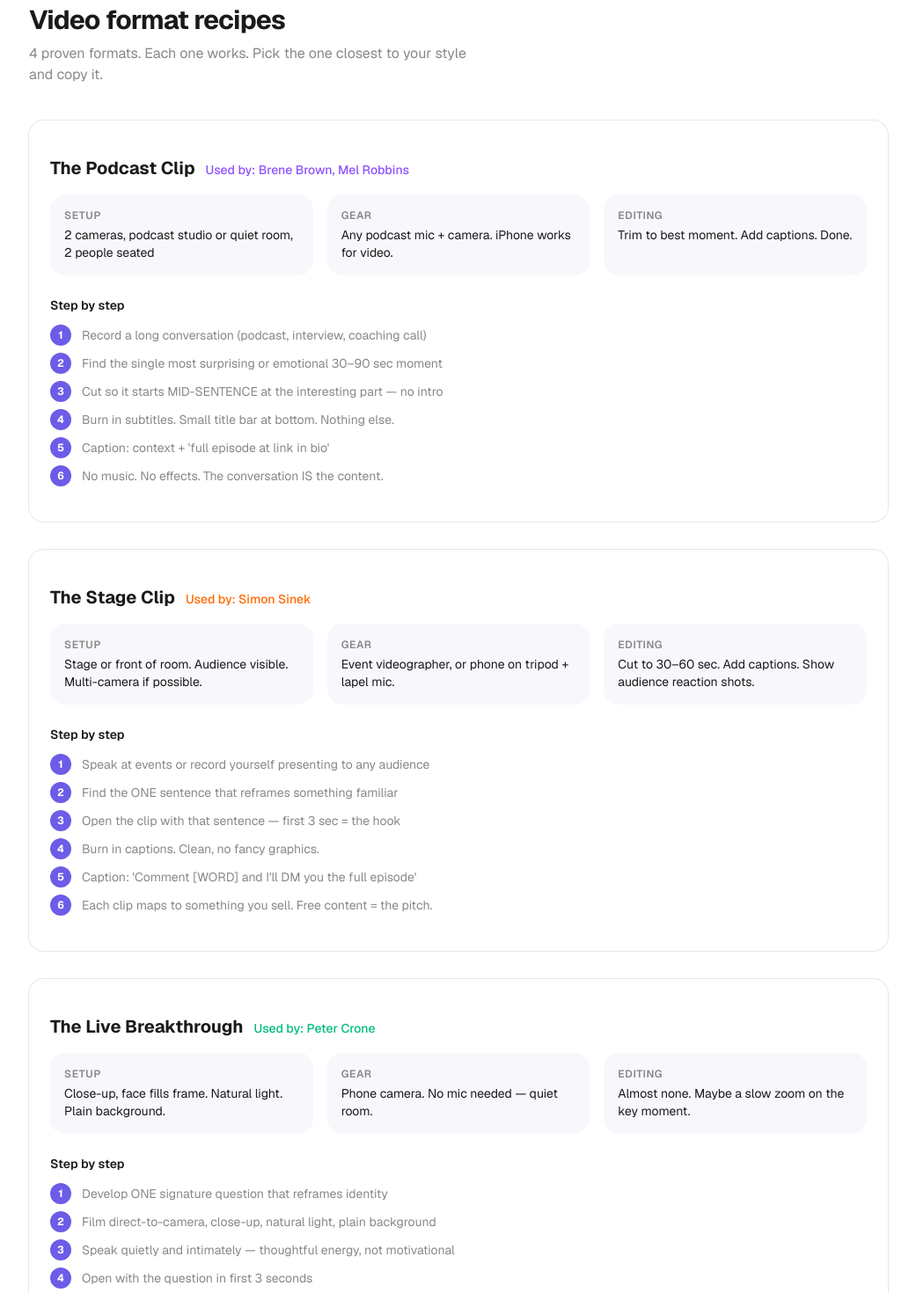
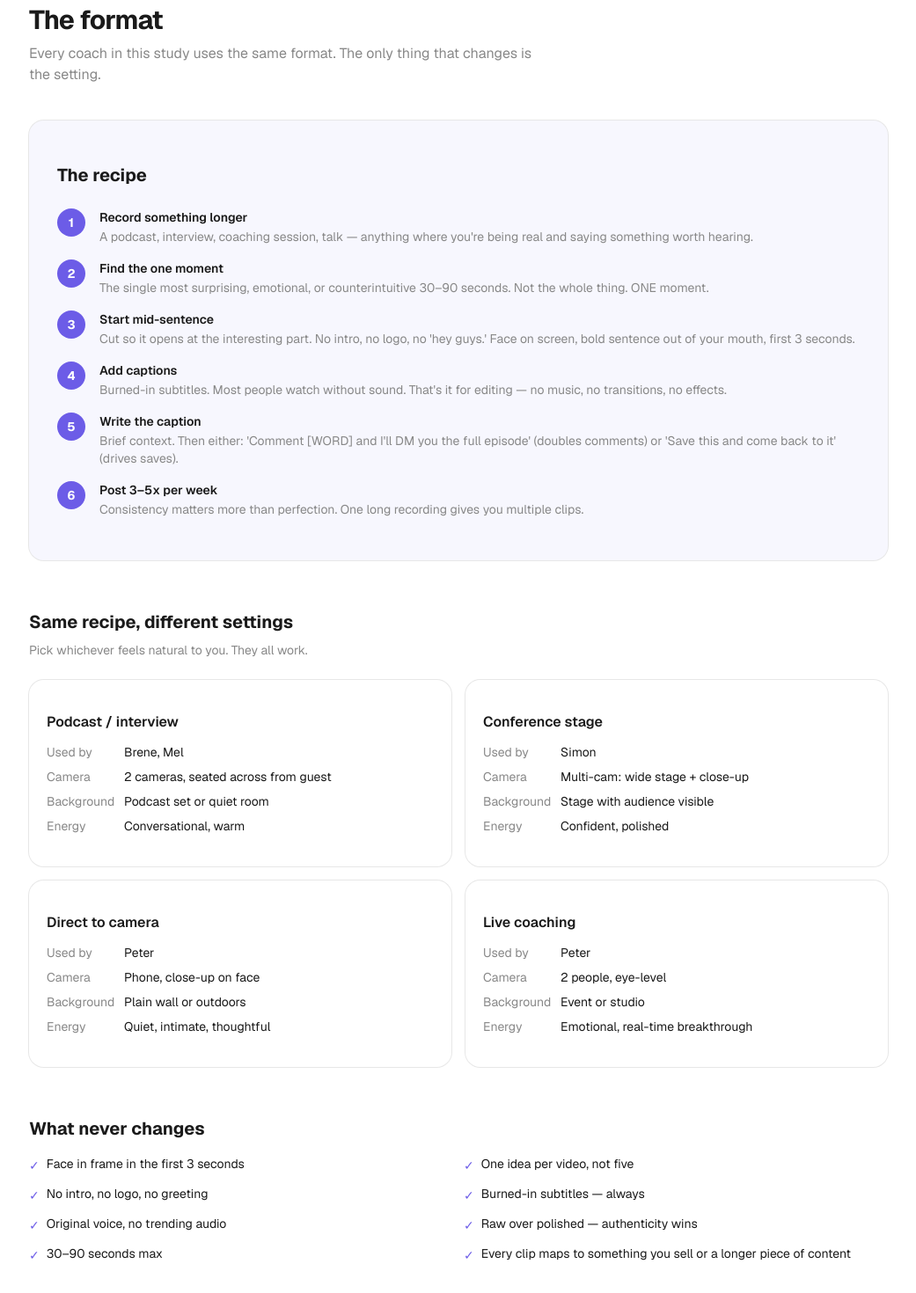
Before and after one commit to william-halbert/life-coach-instagram-study, a Next.js app: page /formats in a window 1280 px wide. Shown: the part 100-1570 px from the top of the page at 88% size, without its empty margins (119-1160 px from the left). Built offline with nearby package versions, Linux system fonts and the light colour scheme.

Commit message:
Simplify formats page — one recipe with setting variations
All 4 coaches use the same core format. Collapsed into one recipe
with a variations grid for different settings (podcast, stage, direct
to camera, live coaching).

Co-Authored-By: Claude Opus 4.7 (1M context) <noreply@anthropic.com>

```diff
--- a/src/app/formats/page.tsx
+++ b/src/app/formats/page.tsx
@@ -1,117 +1,96 @@
 import { Card, CardContent } from "@/components/ui/card";
 
-const formats = [
-  {
-    name: "The Podcast Clip",
-    who: "Brene Brown, Mel Robbins",
-    color: "text-violet-500",
-    steps: [
-      "Record a long conversation (podcast, interview, coaching call)",
-      "Find the single most surprising or emotional 30–90 sec moment",
-      "Cut so it starts MID-SENTENCE at the interesting part — no intro",
-      "Burn in subtitles. Small title bar at bottom. Nothing else.",
-      "Caption: context + 'full episode at link in bio'",
-      "No music. No effects. The conversation IS the content.",
-    ],
-    setup: "2 cameras, podcast studio or quiet room, 2 people seated",
-    gear: "Any podcast mic + camera. iPhone works for video.",
-    editing: "Trim to best moment. Add captions. Done.",
-  },
-  {
-    name: "The Stage Clip",
-    who: "Simon Sinek",
-    color: "text-orange-500",
-    steps: [
-      "Speak at events or record yourself presenting to any audience",
-      "Find the ONE sentence that reframes something familiar",
-      "Open the clip with that sentence — first 3 sec = the hook",
-      "Burn in captions. Clean, no fancy graphics.",
-      "Caption: 'Comment [WORD] and I'll DM you the full episode'",
-      "Each clip maps to something you sell. Free content = the pitch.",
-    ],
-    setup: "Stage or front of room. Audience visible. Multi-camera if possible.",
-    gear: "Event videographer, or phone on tripod + lapel mic.",
-    editing: "Cut to 30–60 sec. Add captions. Show audience reaction shots.",
-  },
-  {
-    name: "The Live Breakthrough",
-    who: "Peter Crone",
-    color: "text-emerald-500",
-    steps: [
-      "Develop ONE signature question that reframes identity",
-      "Film direct-to-camera, close-up, natural light, plain background",
-      "Speak quietly and intimately — thoughtful energy, not motivational",
-      "Open with the question in first 3 seconds",
-      "Caption: ask people to SAVE the post and come back to it",
-      "Film live coaching sessions and clip the breakthrough moments",
-    ],
-    setup: "Close-up, face fills frame. Natural light. Plain background.",
-    gear: "Phone camera. No mic needed — quiet room.",
-    editing: "Almost none. Maybe a slow zoom on the key moment.",
-  },
-  {
-    name: "The Expert Interview",
-    who: "Mel Robbins",
-    color: "text-blue-500",
-    steps: [
-      "Interview a credible expert (doctor, author, researcher)",
-      "Pull the most surprising stat or claim — 30–60 seconds",
-      "Open with the SHOCK: 'This stat will blow your mind'",
-      "Bold subtitles + guest name + episode title on screen",
-      "Caption: 'Comment [WORD] and I'll DM you the full episode'",
-      "Test concepts as clips FIRST — turn winners into products later",
-    ],
-    setup: "Podcast studio, 2 people. Professional but warm.",
-    gear: "Podcast setup — 2 mics, 2 cameras, good lighting.",
-    editing: "Quick cuts between speakers. Zoom on key lines. More polished.",
-  },
+const variations = [
+  { setting: "Podcast / interview", who: "Brene, Mel", camera: "2 cameras, seated across from guest", background: "Podcast set or quiet room", energy: "Conversational, warm" },
+  { setting: "Conference stage", who: "Simon", camera: "Multi-cam: wide stage + close-up", background: "Stage with audience visible", energy: "Confident, polished" },
+  { setting: "Direct to camera", who: "Peter", camera: "Phone, close-up on face", background: "Plain wall or outdoors", energy: "Quiet, intimate, thoughtful" },
+  { setting: "Live coaching", who: "Peter", camera: "2 people, eye-level", background: "Event or studio", energy: "Emotional, real-time breakthrough" },
 ];
 
 export default function Page() {
   return (
     <div className="max-w-5xl mx-auto px-6 pt-12 pb-20">
-      <h1 className="text-3xl font-bold tracking-tight">Video format recipes</h1>
-      <p className="text-muted-foreground mt-2 text-base max-w-lg">
-        4 proven formats. Each one works. Pick the one closest to your style and copy it.
+      <h1 className="text-3xl font-bold tracking-tight">The format</h1>
+      <p className="text-muted-foreground mt-2 text-base max-w-xl">
+        Every coach in this study uses the same format. The only thing that changes is the setting.
       </p>
 
-      <div className="mt-10 space-y-8">
-        {formats.map((f) => (
-          <Card key={f.name} className="overflow-hidden">
-            <CardContent className="p-6">
-              <div className="flex items-baseline gap-3 mb-4">
-                <h2 className="text-xl font-bold">{f.name}</h2>
-                <span className={`text-sm font-medium ${f.color}`}>Used by: {f.who}</span>
-              </div>
+      {/* The one recipe */}
+      <Card className="mt-10 bg-primary/5 border-primary/20">
+        <CardContent className="p-8">
+          <h2 className="text-xl font-bold mb-6">The recipe</h2>
+          <ol className="space-y-4">
+            {[
+              { step: "Record something longer", detail: "A podcast, interview, coaching session, talk — anything where you're being real and saying something worth hearing." },
+              { step: "Find the one moment", detail: "The single most surprising, emotional, or counterintuitive 30–90 seconds. Not the whole thing. ONE moment." },
+              { step: "Start mid-sentence", detail: "Cut so it opens at the interesting part. No intro, no logo, no 'hey guys.' Face on screen, bold sentence out of your mouth, first 3 seconds." },
+              { step: "Add captions", detail: "Burned-in subtitles. Most people watch without sound. That's it for editing — no music, no transitions, no effects." },
+              { step: "Write the caption", detail: "Brief context. Then either: 'Comment [WORD] and I'll DM you the full episode' (doubles comments) or 'Save this and come back to it' (drives saves)." },
+              { step: "Post 3–5x per week", detail: "Consistency matters more than perfection. One long recording gives you multiple clips." },
+            ].map((s, i) => (
+              <li key={i} className="flex gap-4">
+                <span className="shrink-0 w-8 h-8 rounded-full bg-primary text-primary-foreground flex items-center justify-center text-sm font-bold">
+                  {i + 1}
+                </span>
+                <div>
+                  <p className="font-semibold text-sm">{s.step}</p>
+                  <p className="text-sm text-muted-foreground mt-0.5">{s.detail}</p>
+                </div>
+              </li>
+            ))}
+          </ol>
+        </CardContent>
+      </Card>
 
-              <div className="grid sm:grid-cols-3 gap-4 mb-6">
-                <div className="bg-muted rounded-xl p-4">
-                  <p className="text-xs font-semibold uppercase tracking-wider text-muted-foreground mb-1">Setup</p>
-                  <p className="text-sm">{f.setup}</p>
+      {/* Variations */}
+      <h2 className="text-xl font-bold mt-14 mb-2">Same recipe, different settings</h2>
+      <p className="text-muted-foreground text-sm mb-6">Pick whichever feels natural to you. They all work.</p>
+
+      <div className="grid sm:grid-cols-2 gap-4">
+        {variations.map((v) => (
+          <Card key={v.setting} className="border-border/50">
+            <CardContent className="p-5">
+              <h3 className="font-semibold text-base mb-3">{v.setting}</h3>
+              <div className="space-y-2 text-sm">
+                <div className="flex gap-2">
+                  <span className="text-muted-foreground shrink-0 w-20">Used by</span>
+                  <span>{v.who}</span>
                 </div>
-                <div className="bg-muted rounded-xl p-4">
-                  <p className="text-xs font-semibold uppercase tracking-wider text-muted-foreground mb-1">Gear</p>
-                  <p className="text-sm">{f.gear}</p>
+                <div className="flex gap-2">
+                  <span className="text-muted-foreground shrink-0 w-20">Camera</span>
+                  <span>{v.camera}</span>
                 </div>
-                <div className="bg-muted rounded-xl p-4">
-                  <p className="text-xs font-semibold uppercase tracking-wider text-muted-foreground mb-1">Editing</p>
-                  <p className="text-sm">{f.editing}</p>
+                <div className="flex gap-2">
+                  <span className="text-muted-foreground shrink-0 w-20">Background</span>
+                  <span>{v.background}</span>
+                </div>
+                <div className="flex gap-2">
+                  <span className="text-muted-foreground shrink-0 w-20">Energy</span>
+                  <span>{v.energy}</span>
                 </div>
               </div>
-
-              <h3 className="font-semibold text-sm mb-3">Step by step</h3>
-              <ol className="space-y-2">
-                {f.steps.map((s, i) => (
-                  <li key={i} className="flex gap-3 text-sm">
-                    <span className="shrink-0 w-6 h-6 rounded-full bg-primary text-primary-foreground flex items-center justify-center text-xs font-bold">
-                      {i + 1}
-                    </span>
-                    <span className="text-muted-foreground pt-0.5">{s}</span>
-                  </li>
-                ))}
-              </ol>
             </CardContent>
           </Card>
+        ))}
+      </div>
+
+      {/* What doesn't change */}
+      <h2 className="text-xl font-bold mt-14 mb-4">What never changes</h2>
+      <div className="grid sm:grid-cols-2 gap-3">
+        {[
+          "Face in frame in the first 3 seconds",
+          "One idea per video, not five",
+          "No intro, no logo, no greeting",
+          "Burned-in subtitles — always",
+          "Original voice, no trending audio",
+          "Raw over polished — authenticity wins",
+          "30–90 seconds max",
+          "Every clip maps to something you sell or a longer piece of content",
+        ].map((rule) => (
+          <div key={rule} className="flex items-start gap-2 text-sm">
+            <span className="text-primary mt-0.5">✓</span>
+            <span>{rule}</span>
+          </div>
         ))}
       </div>
     </div>
```
